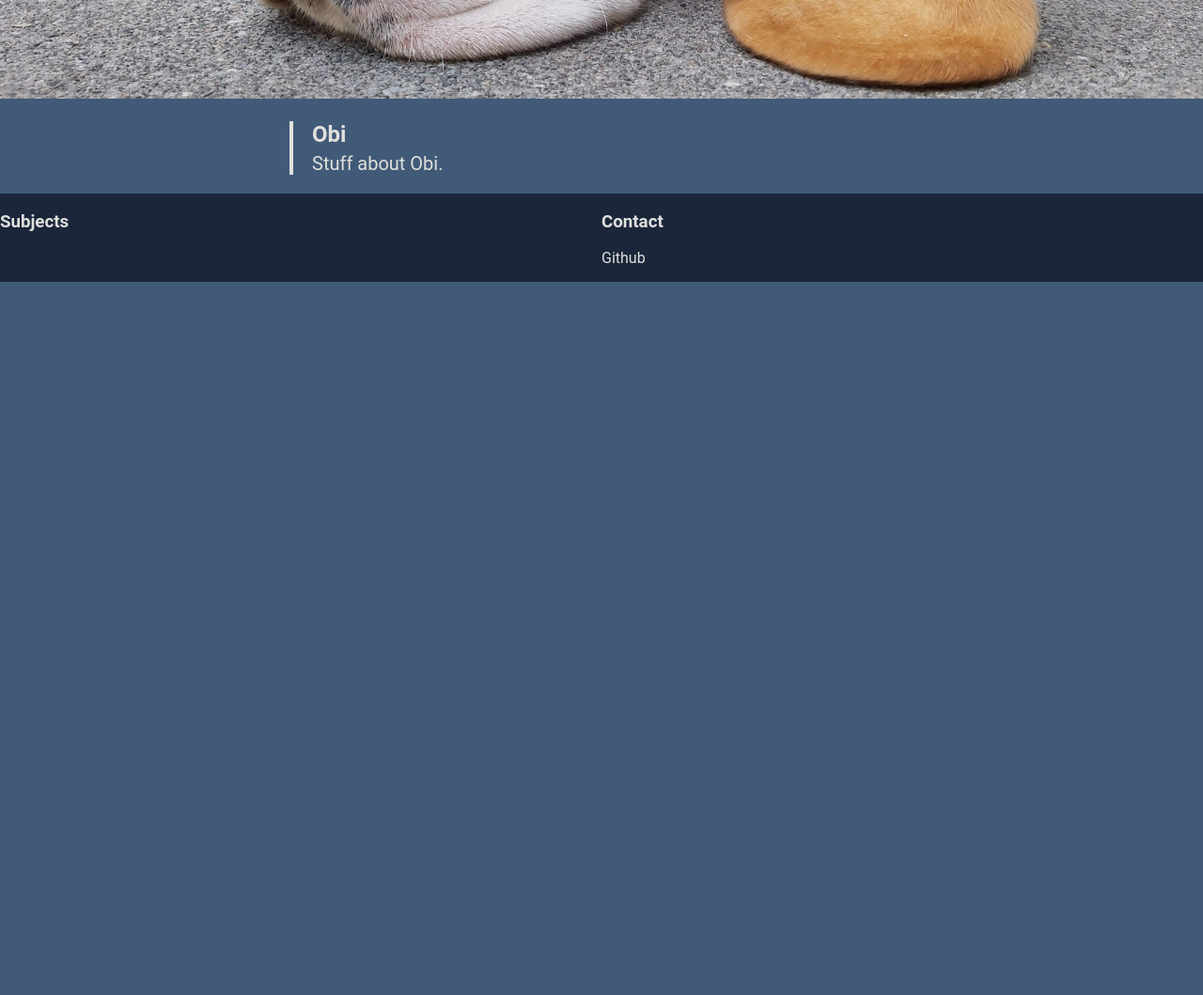
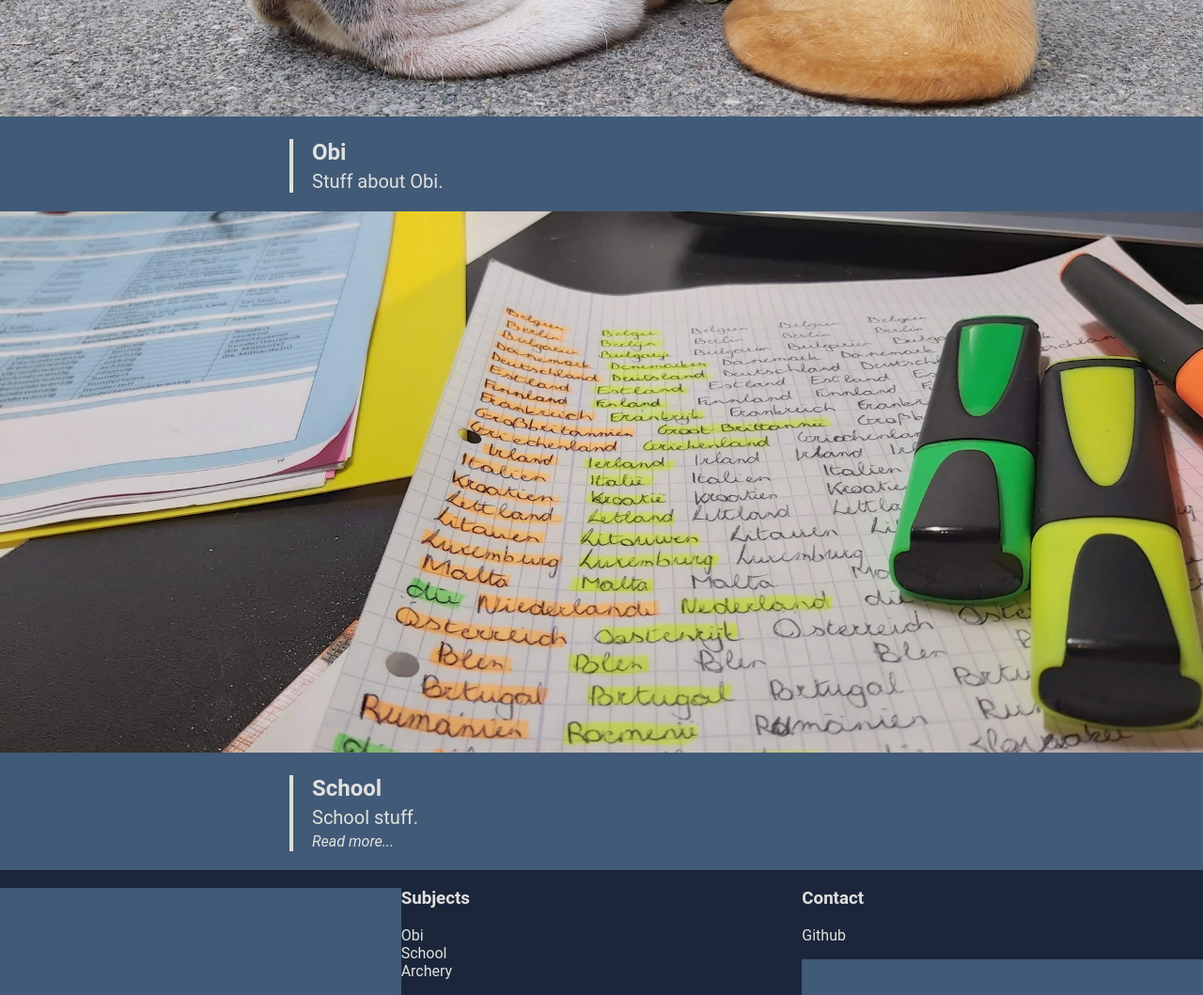
Before and after one commit to CodingwStef/CodingwStef.github.io, a plain HTML site: page redesign.html in a window 1280 px wide. Shown: the part 1149-2208 px from the top of the page at 94% size. Before the commit the page ends 1449 px from the top, so only its background shows below. Drawn offline with Linux system fonts and the light colour scheme.

Commit message:
footer and school

```diff
--- /dev/null
+++ b/css/footer.css
@@ -0,0 +1,34 @@
+#footer{
+    background-color: #1b263b;
+    width: auto;
+}
+
+#contacts, #subjects, #footerImg{
+    width: calc(100%/3);
+    background-color: #1b263b;
+}
+
+#footerImg{
+    float: left;
+}
+
+#subjects{
+    float: left;
+}
+
+#contacts{
+    float: left;
+}
+
+#footerLinks a:link, #footerLinks a:visited{
+    color: #e0e1dd;
+    text-decoration: none;
+}
+#footerLinks a:hover{
+    color: #e0e1dd;
+    text-decoration: underline;
+}
+#footerLinks a:active{
+    color: #778da9;
+    text-decoration: underline;
+}
--- a/redesign.css
+++ b/css/title-section.css
@@ -44,32 +44,20 @@ body{
     font-size: 20px;
 }
 
-#footer{
-    background-color: #1b263b;
+.readMore{
+    font-style: italic;
+    font-size: 16px;
 }
 
-#contacts, #subjects{
-    width: 50%;
-    background-color: #1b263b;
-}
-
-#contacts{
-    float: right;
-}
-
-#contactLinks a:link, #contactLinks a:visited{
+.readMore:link, .readMore:visited{
     color: #e0e1dd;
     text-decoration: none;
 }
-#contactLinks a:hover{
+.readMore:hover{
     color: #e0e1dd;
     text-decoration: underline;
 }
-#contactLinks a:active{
+.readMore:active{
     color: #778da9;
     text-decoration: underline;
 }
-
-#subjects{
-    float: left;
-}
--- a/redesign.html
+++ b/redesign.html
@@ -3,15 +3,15 @@
     <head>
         <meta charset="utf-8">
         <title>Home | stefvandewater.com</title>
-        <link rel="stylesheet" href="redesign.css">
-        <link rel="stylesheet" href="home.css">
+        <link rel="stylesheet" href="/CodingwStef.github.io/css/title-section.css">
+        <link rel="stylesheet" href="/CodingwStef.github.io/css/footer.css">
     </head>
     <body>
         <section id="top">
             <div id="titleAndPicture">
                 <h1 id="topTitle">stefvandewater<span id="titleDetail">.com</span></h1>
                 <img src="img/placeholder_lighter.jpg" alt="Placeholder" id="title-picture" class="sectionPicture">
-            </div>
+            </div>s
             <div class="infoText">
                 <!-- Needs to be made longer... -->
                 <h2 class="h2Text">Home</h2>
@@ -26,15 +26,30 @@
                 <p class="pText">Stuff about Obi.</p>
             </div>
         </section>
+        <section id="school">
+            <img src="img/duits.png" alt="Picture of Obi" class="sectionPicture">
+            <div class="infoText">
+                <!-- Needs to be made longer... -->
+                <h2 class="h2Text">School</h2>
+                <p class="pText">School stuff. <br>
+                <a href="school.html" class="readMore">Read more...</a></p>
+            </div>
+        </section>
         <section id="footer">
-            <div id="contacts">
-                <h3>Contact</h3>
-                <p id="contactLinks"><a href="https://github.com/CodingwStef" target="_blank">Github</a><br></p>
+            <div id="footerImg">
+                <img>
             </div>
             <div id="subjects">
                 <h3>Subjects</h3>
-                <p id=""><a href="" target="_blank"></a><br></p>
+                <p id="footerLinks"><a href="" target="_blank">Obi</a><br>
+                <a href="" target="_blank">School</a><br>
+                <a href="" target="_blank">Archery</a></p>
             </div>
+            <div id="contacts">
+                <h3>Contact</h3>
+                <p id="footerLinks"><a href="https://github.com/CodingwStef" target="_blank">Github</a><br></p>
+            </div>
+
         </section>
     </body>
 </html>
```
Also changed, not shown: mama/kerstlijstje.html (+1 -1 lines), papa/sinterklaas.html (+1 -1 lines), school.html (added, +13 -0 lines), school/4midlbr.html (added, +13 -0 lines), school/4midlbr/examens.html (added, +13 -0 lines), school/4midlbr/examens/examenrooster.html (+12 -6 lines), css/mama/kerstlijstje.css (renamed from mama/kerstlijstje.css), css/papa/sinterklaas.css (renamed from papa/sinterklaas.css), home.css (deleted), school/4midlbr/examens/examenrooster.css (deleted).
